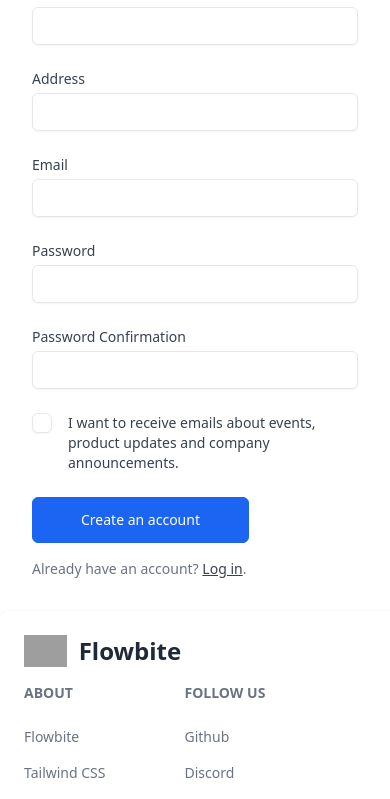
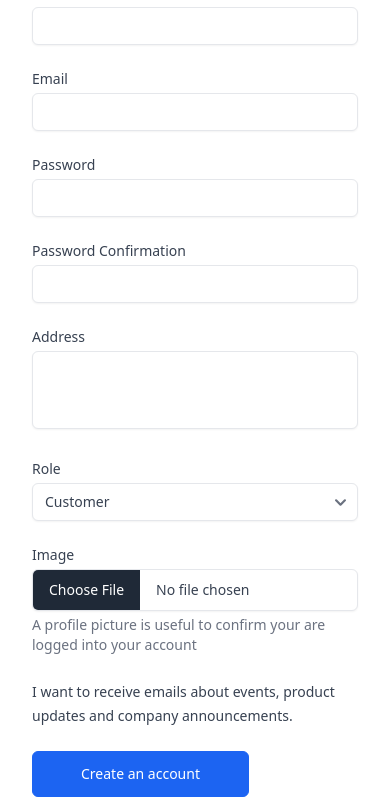
Before and after one commit to Subashh-Chaudhary/Ecomm-UI, a React (Vite) app: page /register in a window 390 px wide. Shown: the part 293-1092 px from the top of the page. Built offline with nearby package versions, Linux system fonts and the light colour scheme; grey boxes are pictures that could not be loaded.

Commit message:
useSearchParams setup

```diff
--- a/src/Config/router.config.tsx
+++ b/src/Config/router.config.tsx
@@ -21,7 +21,7 @@ const RouterConfig = () => {
             <Route path="about" element={<AboutPage />} />
             <Route path="categories" element={<AllCategoriesPage />} />
             <Route path="products" element={<AllProductsPage />} />
-            <Route path="products/:slug" element={<ProductDetails />} />
+            <Route path="product" element={<ProductDetails />} />
             <Route path="contact" element={<ContactPage />} />
             <Route path="register" element={<RegisterPage />} />
             <Route path="login" element={<LoginPage />} />
--- a/src/components/product/productCard.tsx
+++ b/src/components/product/productCard.tsx
@@ -31,7 +31,7 @@ const ProductCard = ({ data }: { data: Array<SingleSlider> }) => {
                     <img
                     className="max-w-full max-h-[150px]"
                     src={rows.image} alt={rows.title}/>
-            <a href={`/products/${rows._id}`}>
+            <a href={`/product?id=${rows._id}&title=${encodeURIComponent(rows.title)}`}>
               <h5 className="text-sm md:text-md lg:text-lg font-semibold tracking-tight text-gray-900 dark:text-white">
                 {rows.title}
               </h5>
@@ -86,7 +86,7 @@ const ProductCard = ({ data }: { data: Array<SingleSlider> }) => {
                 $   {rows.price}
               </span>
               <a
-                href={`/products/${rows._id}`}
+                href={`/product?id=${rows._id}&title=${encodeURIComponent(rows.title)}`}
                 className="rounded-lg bg-cyan-700 px-5 py-2.5 text-center text-sm font-medium text-white hover:bg-cyan-800 focus:outline-none focus:ring-4 focus:ring-cyan-300 dark:bg-cyan-600 dark:hover:bg-cyan-700 dark:focus:ring-cyan-800"
               >
                 Add to cart
--- a/src/components/productDetails/index.tsx
+++ b/src/components/productDetails/index.tsx
@@ -1,5 +1,5 @@
 import { useState } from "react";
-import { useParams } from "react-router-dom";
+import { useSearchParams } from "react-router-dom";
 import { SingleSlider } from "../common/slider/__contracts/slider.contract";
 import ErrorComponent from "../error/error.component";
 
@@ -81,27 +81,30 @@ const ProductDetails = () => {
   };
 
   // using useParams()
-  const params = useParams();
-  console.log(params);
-  const product = response.find((p) => p._id === params.slug);
-  console.log(product);
+  // const params = useParams();
+  // console.log(params);
+  // const product = response.find((p) => p._id === params.slug);
+  // console.log(product);
 
   // Find the product with the matching slug
+
+  // if (!product) {
+  //   return <ErrorComponent />
+  // }
+
+  // using useSearchParams()
+  const [searchParams] = useSearchParams();
+  console.log(searchParams);
+  const id = searchParams.get('id');
+  // Get the 'id' query parameter from the URL
+  console.log(id)
+
+  // Find the product with the matching id
+  const product = response.find((p) => p._id === id);
 
   if (!product) {
     return <ErrorComponent />
   }
-
-  // using useSearchParams()
-  // const [searchParams] = useSearchParams();
-  // const id = searchParams.get('id'); // Get the 'id' query parameter from the URL
-
-  // // Find the product with the matching id
-  // const product = response.find((p) => p._id === id);
-
-  // if (!product) {
-  //   return <div>Product not found</div>;
-  // }
 
   return (
     <>
--- a/src/pages/auth/register/register.page.tsx
+++ b/src/pages/auth/register/register.page.tsx
@@ -1,4 +1,4 @@
-import registration from "../../../assets/images/registration.png"
+import registration from "../../../assets/images/registration.png";
 const RegisterPage = () => {
   return (
     <>
@@ -10,7 +10,7 @@ const RegisterPage = () => {
 */}
 
       <section className="bg-white">
-        <div className="lg:grid lg:h-[600px] lg:grid-cols-12">
+        <div className="lg:grid lg:h-full lg:grid-cols-12">
           <aside className="relative block h-16 lg:order-last lg:col-span-2 lg:h-full xl:col-span-6">
             <img
               alt=""
@@ -40,23 +40,6 @@ const RegisterPage = () => {
                     className="mt-1 w-full rounded-md border-gray-200 bg-white text-sm text-gray-700 shadow-sm"
                   />
                 </div>
-
-                <div className="col-span-6 sm:col-span-6">
-                  <label
-                    htmlFor="Address"
-                    className="block text-sm font-medium text-gray-700"
-                  >
-                    Address
-                  </label>
-
-                  <input
-                    type="text"
-                    id="Address"
-                    name="Address"
-                    className="mt-1 w-full rounded-md border-gray-200 bg-white text-sm text-gray-700 shadow-sm"
-                  />
-                </div>
-
 
                 <div className="col-span-6">
                   <label
@@ -107,21 +90,72 @@ const RegisterPage = () => {
                     className="mt-1 w-full rounded-md border-gray-200 bg-white text-sm text-gray-700 shadow-sm"
                   />
                 </div>
+                <div className="col-span-6">
+                  <label
+                    htmlFor="Address"
+                    className="block text-sm font-medium text-gray-700"
+                  >
+                    {" "}
+                    Address{" "}
+                  </label>
+
+                  <textarea
+                    id="Address"
+                    name="address"
+                    style={{ resize: "none" }}
+                    rows={3}
+                    className="mt-1 w-full rounded-md border-gray-200 bg-white text-sm text-gray-700 shadow-sm"
+                  ></textarea>
+                </div>
 
                 <div className="col-span-6">
-                  <label htmlFor="MarketingAccept" className="flex gap-4">
-                    <input
-                      type="checkbox"
-                      id="MarketingAccept"
-                      name="marketing_accept"
-                      className="size-5 rounded-md border-gray-200 bg-white shadow-sm"
-                    />
+                  <label
+                    htmlFor="Role"
+                    className="block text-sm font-medium text-gray-700"
+                  >
+                    {" "}
+                    Role{" "}
+                  </label>
 
+                  <select
+                    id="Role"
+                    name="role"
+                    className="mt-1 w-full rounded-md border-gray-200 bg-white text-sm text-gray-700 shadow-sm"
+                  >
+                    <option value="customer">Customer</option>
+                    <option value="Vendor">Vendor</option>
+                  </select>
+                </div>
+                <div className="col-span-6">
+                  <label
+                    htmlFor="Image"
+                    className="block text-sm font-medium text-gray-700"
+                  >
+                    {" "}
+                    Image{" "}
+                  </label>
+
+                  <input
+                  id="Image"
+                  name="image"
+                    className="mt-1 w-full rounded-md bg-white text-sm text-gray-700 shadow-sm border border-gray-200"
+                    aria-describedby="user_avatar_help"
+                    type="file"
+                  />
+                  <div
+                    className="mt-1 text-sm text-gray-500 dark:text-gray-300"
+                    id="user_avatar_help"
+                  >
+                    A profile picture is useful to confirm your are logged into
+                    your account
+                  </div>
+                </div>
+
+                <div className="col-span-6">
                     <span className="text-sm text-gray-700">
                       I want to receive emails about events, product updates and
                       company announcements.
                     </span>
-                  </label>
                 </div>
                 <div className="col-span-6 sm:flex sm:items-center sm:gap-4">
                   <button className="inline-block shrink-0 rounded-md border border-blue-600 bg-blue-600 px-12 py-3 text-sm font-medium text-white transition hover:bg-transparent hover:text-blue-600 focus:outline-none focus:ring active:text-blue-500">
@@ -129,7 +163,7 @@ const RegisterPage = () => {
                   </button>
 
                   <p className="mt-4 text-sm text-gray-500 sm:mt-0">
-                    Already have an account? {" "}
+                    Already have an account?{" "}
                     <a href="#" className="text-gray-700 underline">
                       Log in
                     </a>
```
